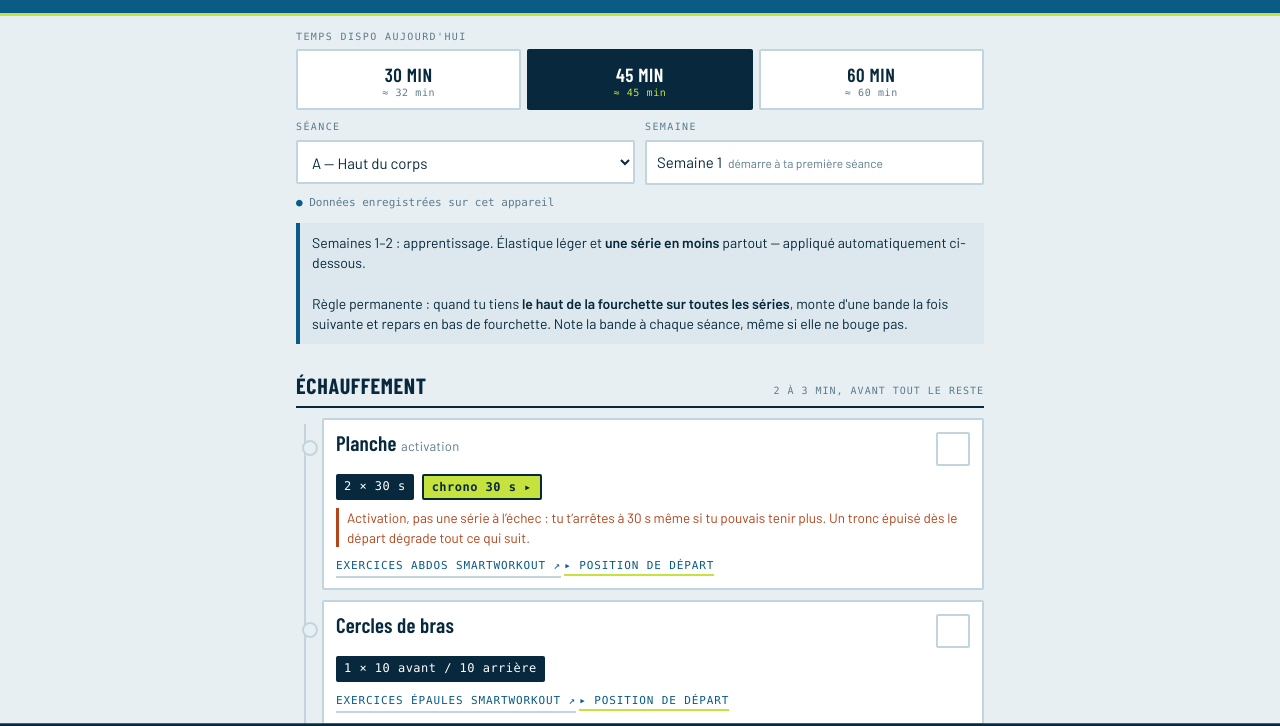
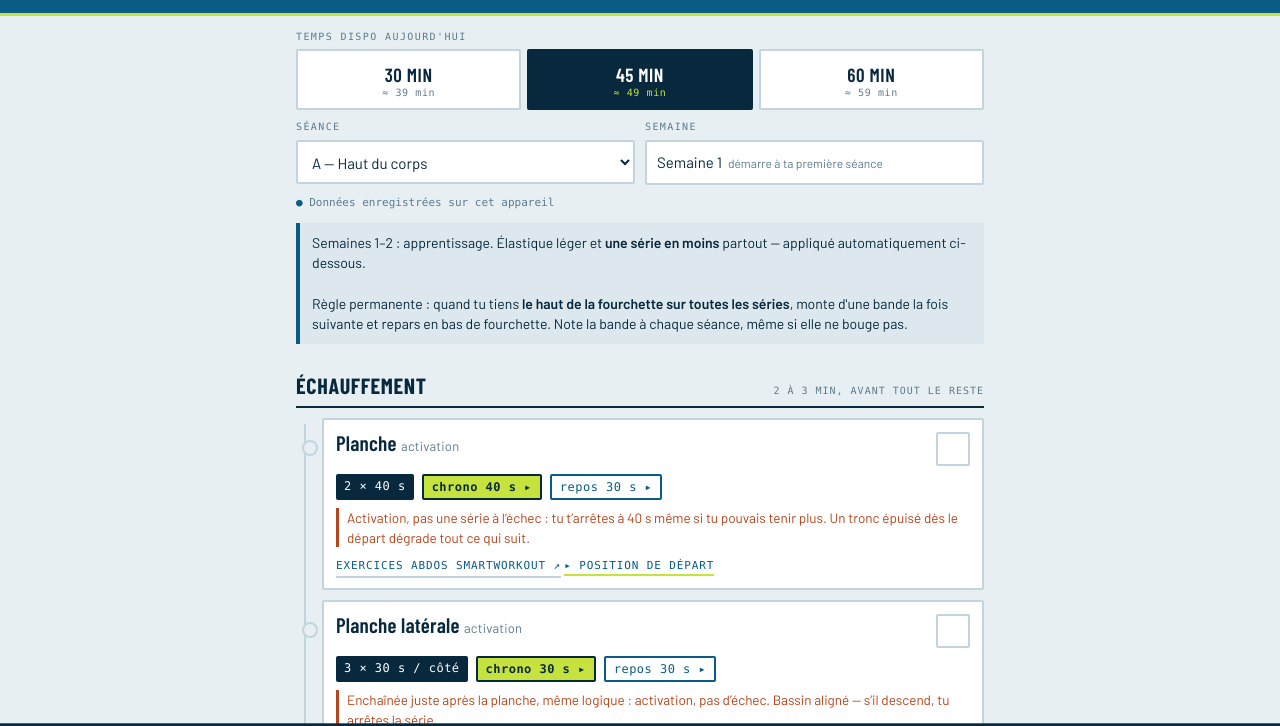
Before and after one commit to Floz42/padel-training, a plain HTML site: page index.html in a window 1280 px wide. Shown: the part 85-811 px from the top of the page. Drawn offline with nearby package versions, Linux system fonts and the light colour scheme.

Commit message:
feat(program): rework warm-ups, face pull in all formats, drop cardio

```diff
--- a/index.html
+++ b/index.html
@@ -663,12 +663,11 @@ const SW_GROUPS = {pectoraux:'pectoraux', dos:'dos', epaule:'épaules', bras:'br
 
 const PROGRAM = {
   A: [
-    {bloc:'Échauffement', id:'planche', name:'Planche', detail:'activation', sets:{30:2}, reps:'30 s', tier:30, warm:true, sw:'abdos',
-      note:'Activation, pas une série à l’échec : tu t’arrêtes à 30 s même si tu pouvais tenir plus. Un tronc épuisé dès le départ dégrade tout ce qui suit.'},
+    {bloc:'Échauffement', id:'planche', name:'Planche', detail:'activation', sets:{30:2}, reps:'40 s', rest:30, tier:30, warm:true, sw:'abdos',
+      note:'Activation, pas une série à l’échec : tu t’arrêtes à 40 s même si tu pouvais tenir plus. Un tronc épuisé dès le départ dégrade tout ce qui suit.'},
+    {bloc:'Échauffement', id:'planche-lat', name:'Planche latérale', detail:'activation', sets:{30:3}, reps:'30 s / côté', rest:30, tier:30, warm:true, sw:'abdos',
+      note:'Enchaînée juste après la planche, même logique : activation, pas d’échec. Bassin aligné — s’il descend, tu arrêtes la série.'},
     {bloc:'Échauffement', id:'warm-arm-circles', name:'Cercles de bras', sets:{30:1}, reps:'10 avant / 10 arrière', tier:30, warm:true, sw:'epaule'},
-    {bloc:'Échauffement', id:'warm-pass', name:'Passe-barre épaules élastique', detail:'élastique léger', sets:{30:1}, reps:'10', tier:30, warm:true, sw:'epaule'},
-    {bloc:'Échauffement', id:'rot-ext', name:'Rotation externe d’épaule', detail:'coiffe des rotateurs', sets:{30:2}, reps:'15 / bras', tier:30, warm:true, sw:'epaule',
-      note:'Jamais sautée, même en 30 min. C’est ce qui encaisse les smashes répétés.'},
     {bloc:'Rotation', id:'chop', name:'Chop diagonal élastique', detail:'ancrage haut', sets:{30:2,45:3,60:3}, reps:'10 / côté', rest:60, tier:30, sw:'abdos',
       note:'Le geste du smash. La puissance part des jambes et passe par le tronc : tu tournes les hanches, tu ne tires pas avec les bras.'},
     {bloc:'Force', id:'dev-couche', name:'Développé Debout', detail:'ancrage porte · poignées ou barre', sets:{30:3,45:4,60:4}, reps:'8–10', rest:90, tier:30, swid:'1963663', sw:'pectoraux'},
@@ -679,10 +678,10 @@ const PROGRAM = {
       note:'Remplace les pompes : les poignées gardent le poignet dans l’axe, sans l’écrasement de l’appui au sol. Coudes légèrement fléchis et figés — c’est l’épaule qui ouvre et ferme, jamais le coude.'},
     {bloc:'Force', id:'dev-mil', name:'Développé Militaire Assis', detail:'assis, élastique sous les pieds', sets:{45:3,60:3}, reps:'10', rest:60, tier:45, swid:'1962143', sw:'epaule',
       note:'Assis, tu ne peux pas compenser en cambrant le bas du dos — c’est tout l’intérêt par rapport au debout. Si tu dois te pencher en arrière pour finir la rep, l’élastique est trop résistant.'},
-    {bloc:'Gainage', id:'planche-lat', name:'Planche latérale', sets:{45:2,60:3}, reps:'30 s / côté', rest:45, tier:45, sw:'abdos'},
-    {bloc:'Force', id:'pullover', name:'Pull Over', detail:'ancrage haut · dos à la porte', sets:{60:3}, reps:'12', rest:60, tier:60, swid:'1963507', sw:'dos',
+    {bloc:'Force', id:'pullover',name:'Pull Over', detail:'ancrage haut · dos à la porte', sets:{60:3}, reps:'12', rest:60, tier:60, swid:'1963507', sw:'dos',
       note:'C’est le freinage du bras après le smash. Coudes presque tendus et figés : le mouvement part de l’épaule, en arc, jusqu’aux cuisses. Si les coudes plient pour finir la rep, tu fais du triceps — allège.'},
-    {bloc:'Force', id:'face-pull', name:'Face Pull', detail:'ancrage au-dessus de la tête', sets:{60:3}, reps:'15', rest:45, tier:60, swid:'1962142', sw:'epaule'},
+    {bloc:'Force', id:'face-pull', name:'Face Pull', detail:'ancrage au-dessus de la tête', sets:{30:2,45:3,60:3}, reps:'15', rest:45, tier:30, swid:'1962142', sw:'epaule',
+      note:'Seul travail de la coiffe des rotateurs de la séance : jamais sauté, même en 30 min. C’est ce qui encaisse les smashes répétés. Coudes hauts, mains qui finissent à hauteur des oreilles.'},
     {bloc:'Force', id:'curl', name:'Biceps Curl', detail:'coudes collés aux côtes', sets:{60:2}, reps:'12', rest:45, tier:60, swid:'1961995', sw:'bras'},
     {bloc:'Force', id:'triceps', name:'Triceps Extension Poulie Haute', detail:'coudes fixes', sets:{60:2}, reps:'12', rest:45, tier:60, swid:'1961565', sw:'bras'},
     {bloc:'Force', id:'curl-pronation', name:'Biceps Curl Pronation', detail:'paumes vers le bas', sets:{60:2}, reps:'12', rest:45, tier:60, swid:'1961998', sw:'bras',
@@ -691,12 +690,11 @@ const PROGRAM = {
       note:'Même cible que le curl pronation, en isolé. Lent dans les deux sens, surtout à la descente. Une gêne au coude pendant la série, pas après : tu arrêtes, ce n’est pas le moment d’insister.'}
   ],
   B: [
-    {bloc:'Échauffement', id:'planche', name:'Planche', detail:'activation', sets:{30:2}, reps:'30 s', tier:30, warm:true, sw:'abdos',
+    {bloc:'Échauffement', id:'planche', name:'Planche', detail:'activation', sets:{30:2}, reps:'40 s', rest:30, tier:30, warm:true, sw:'abdos',
       note:'Activation, pas une série à l’échec. Un tronc pré-fatigué encaisse mal les réceptions de pliométrie.'},
-    {bloc:'Échauffement', id:'warm-monster', name:'Abduction', detail:'élastique aux chevilles, pas latéraux', sets:{30:1}, reps:'20 pas', tier:30, warm:true, swid:'1961935', sw:'jambes',
-      note:'Réveille les fessiers et la stabilité latérale du genou — exactement ce que la pliométrie va solliciter.'},
+    {bloc:'Échauffement', id:'planche-lat', name:'Planche latérale', detail:'activation', sets:{30:3}, reps:'30 s / côté', rest:30, tier:30, warm:true, sw:'abdos',
+      note:'Enchaînée juste après la planche, même logique : activation, pas d’échec. Bassin aligné — s’il descend, tu arrêtes la série.'},
     {bloc:'Échauffement', id:'warm-squat', name:'Squat', detail:'à vide, sans élastique', sets:{30:1}, reps:'15', tier:30, warm:true, swid:'1962158', sw:'jambes'},
-    {bloc:'Échauffement', id:'warm-lunge', name:'Fentes', detail:'avec rotation du buste', sets:{30:1}, reps:'5 / côté', tier:30, warm:true, swid:'1962000', sw:'jambes'},
     {bloc:'Pliométrie', id:'squat-jump', name:'Squat jumps', sets:{30:3}, reps:'6', rest:90, tier:30},
     {bloc:'Pliométrie', id:'skater', name:'Skater jumps', detail:'bonds latéraux', sets:{30:3}, reps:'6 / côté', rest:90, tier:30,
       note:'Le plus spécifique padel avec le départ 3 m. Si la réception devient molle, la série est finie.'},
@@ -709,14 +707,13 @@ const PROGRAM = {
     {bloc:'Force', id:'mollets', name:'Extension Mollet', detail:'descente lente en 3 s', sets:{30:2,45:3,60:3}, reps:'20', rest:45, tier:30, swid:'1961999', sw:'jambes'},
     {bloc:'Force', id:'sdt', name:'Soulevé de Terre', detail:'version roumaine, jambes semi-tendues', sets:{45:3,60:3}, reps:'12', rest:60, tier:45, swid:'1962157', sw:'jambes'},
     {bloc:'Gainage', id:'pallof', name:'Pallof press élastique', detail:'anti-rotation', sets:{45:2,60:3}, reps:'12 / côté', rest:45, tier:45, sw:'abdos'},
-    {bloc:'Force', id:'bulgare', name:'Fentes Bulgares', detail:'pied arrière sur chaise', sets:{60:3}, reps:'10 / jambe', rest:60, tier:60, swid:'1962001', sw:'jambes'},
-    {bloc:'Cardio', id:'intervalles', name:'Intervalles 20 s / 40 s', sets:{60:1}, reps:'8 min', rest:0, tier:60}
+    {bloc:'Force', id:'bulgare', name:'Fentes Bulgares', detail:'pied arrière sur chaise', sets:{60:3}, reps:'10 / jambe', rest:60, tier:60, swid:'1962001', sw:'jambes'}
   ]
 };
 
 const BLOC_ORDER = {
-  A:['Échauffement','Rotation','Force','Gainage'],
-  B:['Échauffement','Pliométrie','Rotation','Force','Gainage','Cardio']
+  A:['Échauffement','Rotation','Force'],
+  B:['Échauffement','Pliométrie','Rotation','Force','Gainage']
 };
 const BLOC_META = {
   'Échauffement':'2 à 3 min, avant tout le reste',
@@ -770,29 +767,6 @@ const FIGURES = {
       + '<path class="arr" d="M26 17 Q34 14 40 20"/>',
     cap: 'Debout, bras tendus sur les côtés à hauteur d’épaules. Dix cercles vers l’avant, dix vers l’arrière, en augmentant l’amplitude au fil des reps. C’est la toute première chose que tu fais, avant même de toucher un élastique.'
   },
-  'warm-pass': {
-    svg: FRONT
-      + '<path class="b" d="M60 29 L36 14"/><path class="b" d="M60 29 L84 14"/>'
-      + '<path class="band" d="M36 14 Q60 5 84 14"/>'
-      + '<path class="arr" d="M96 20 Q104 32 96 44"/>',
-    cap: 'Élastique tenu à deux mains, bras tendus, mains beaucoup plus larges que les épaules. Tu passes lentement l’élastique de l’avant vers l’arrière au-dessus de la tête, sans jamais plier les coudes. Si ça bloque, écarte les mains — jamais forcer.'
-  },
-  'warm-monster': {
-    svg: FRONT
-      + '<path class="band" d="M48 88 Q60 82 72 88"/>'
-      + '<path class="arr" d="M84 80 L108 80"/>'
-      + '<text x="6" y="50">demi-squat</text>',
-    cap: 'Élastique autour des chevilles, pieds écartés largeur de bassin, léger demi-squat. Tu avances par pas latéraux en gardant la tension sur l’élastique. Les genoux ne rentrent jamais vers l’intérieur — c’est tout l’intérêt du mouvement.'
-  },
-  'warm-lunge': {
-    svg: '<circle class="hd" cx="50" cy="20" r="7"/><path class="b" d="M50 27 L50 52"/>'
-      + '<path class="b" d="M50 52 L70 68 L70 92"/>'
-      + '<path class="b" d="M50 52 L34 74 L28 92"/>'
-      + '<path class="b" d="M50 33 L68 30"/>'
-      + '<path class="arr" d="M74 26 Q90 30 94 44"/>'
-      + '<text x="4" y="44">genou bas</text>',
-    cap: 'Grande fente avant, genou arrière proche du sol, buste vertical. Une fois en position, tu fais pivoter le buste du côté de la jambe avant, bras tendu. Ça ouvre la hanche et le tronc d’un coup — les deux zones que la séance va solliciter.'
-  },
   'chop': {
     svg: FRONT
       + '<path class="b" d="M60 31 L44 18"/>'
@@ -899,14 +873,6 @@ const FIGURES = {
       + '<path class="arr" d="M84 56 L84 36"/>',
     cap: 'Debout sur l\u2019élastique, bras le long du corps, paumes vers l\u2019avant. Coudes collés aux côtes pendant tout le mouvement — seul l\u2019avant-bras monte.'
   },
-  'rot-ext': {
-    svg: FRONT
-      + '<path class="b" d="M60 31 L70 44 L56 46"/>'
-      + '<rect class="anch" x="6" y="30" width="6" height="30"/>'
-      + '<path class="band" d="M12 45 L56 46"/>'
-      + '<path class="arr" d="M62 56 Q80 58 88 46"/>',
-    cap: 'Élastique ancré sur le côté, à hauteur de coude. Coude collé aux côtes, fléchi à 90°, main devant le nombril. Tu ouvres vers l\u2019extérieur sans décoller le coude — amplitude courte, mouvement lent.'
-  },
   'squat-elast': {
     svg: FRONT
       + '<path class="b" d="M60 31 L50 40 L52 29"/><path class="b" d="M60 31 L70 40 L68 29"/>'
@@ -996,17 +962,6 @@ const FIGURES = {
       + '<path class="b" d="M36 52 L48 60"/>'
       + '<path class="traj" d="M36 52 L96 90"/>',
     cap: 'Sur le côté, coude sous l\u2019épaule, pieds superposés. Les hanches montent jusqu\u2019à former une ligne droite et ne redescendent pas pendant la série. Si le bassin s\u2019affaisse, tu arrêtes le chrono.'
-  },
-  'intervalles': {
-    svg: '<rect class="be" x="12" y="40" width="14" height="40"/>'
-      + '<rect class="br" x="26" y="68" width="26" height="12"/>'
-      + '<rect class="be" x="52" y="40" width="14" height="40"/>'
-      + '<rect class="br" x="66" y="68" width="26" height="12"/>'
-      + '<rect class="be" x="92" y="40" width="14" height="40"/>'
-      + '<path class="flr" d="M8 80 L112 80"/>'
-      + '<text x="10" y="36">20 s</text><text x="32" y="64">40 s récup</text>'
-      + '<text x="8" y="92">× 10 à 12 tours</text>',
-    cap: 'Alternance 20 secondes d\u2019effort maximal et 40 secondes de récupération active, 10 à 12 fois. Corde à sauter, montées de genoux ou vélo. Le format colle au profil du padel : échanges brefs, récup entre les points.'
   },
   'ecarte': {
     svg: FRONT
@@ -1018,9 +973,9 @@ const FIGURES = {
   }
 };
 const DURATIONS = [
-  {v:30, real:{A:'≈ 32 min', B:'≈ 33 min'}},
-  {v:45, real:{A:'≈ 45 min', B:'≈ 54 min'}},
-  {v:60, real:{A:'≈ 60 min', B:'≈ 70 min'}}
+  {v:30, real:{A:'≈ 39 min', B:'≈ 38 min'}},
+  {v:45, real:{A:'≈ 49 min', B:'≈ 59 min'}},
+  {v:60, real:{A:'≈ 59 min', B:'≈ 66 min'}}
 ];
 
 const WEEK_NOTES = {
--- a/sw.js
+++ b/sw.js
@@ -2,7 +2,7 @@
 // Stratégie : cache-first sur les fichiers de l'app (elle est entièrement statique),
 // avec mise à jour en arrière-plan au prochain lancement.
 
-const VERSION = 'prepa-padel-v9';
+const VERSION = 'prepa-padel-v12';
 const ASSETS = [
   './',
   './index.html',
```
Also changed, not shown: CLAUDE.md (+13 -8 lines), SMARTWORKOUT-IDS.md (+3 -8 lines).
